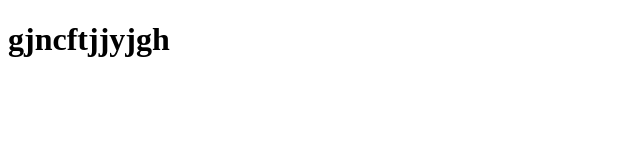
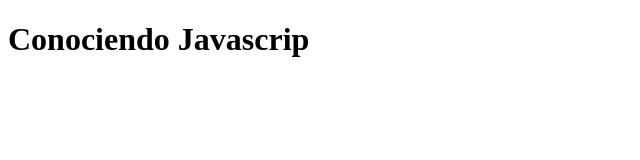
Before and after one commit to joseruperto01/generacionT-trabajo6, a plain HTML site: page index.html in a window 1280 px wide. Shown: the whole page, without its empty margins (0-640 px from the left). Drawn offline with Linux system fonts and the light colour scheme.

Commit message:
Update index.html

```diff
--- a/index.html
+++ b/index.html
@@ -7,8 +7,9 @@
     <link rel="stylesheet" href="css/style.css">
 </head>
 <body>
-    <h1>gjncftjjyjgh</h1>
-
+    <div class="Dh1">
+      <h1>Conociendo Javascrip</h1>
+    </div>
     <script src="javascript/main.js"></script>
 </body>
 </html>
```
